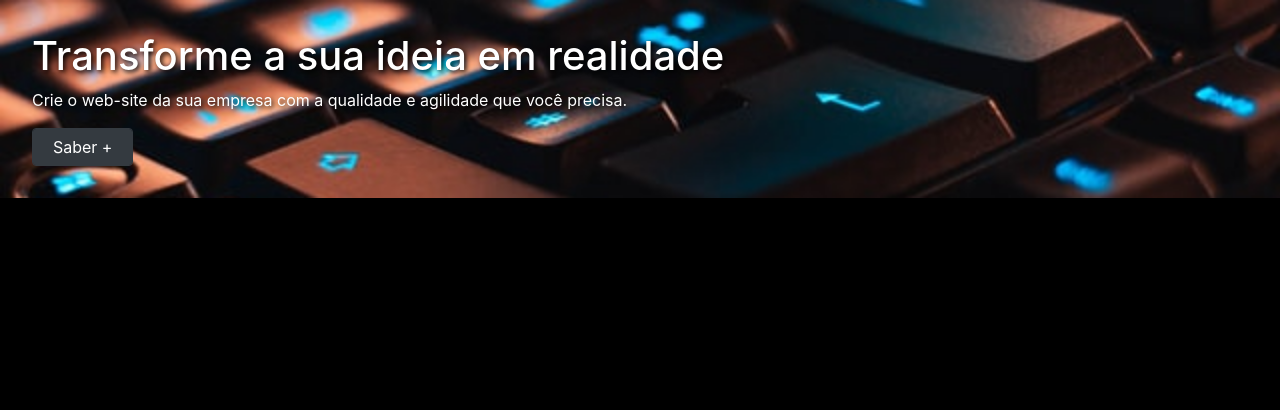
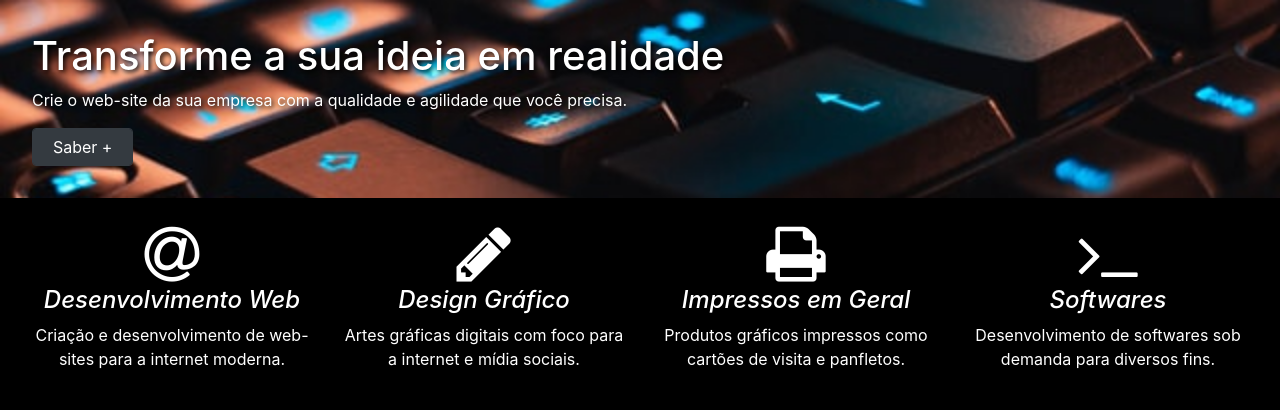
Before and after one commit to nathangmoreira/nathangmoreira.github.io, a PHP site: page / in a window 1280 px wide. Shown: the part 56-466 px from the top of the page. Run offline with PHP 8.4, Linux system fonts and the light colour scheme.

Commit message:
Chamada apresentação de serviços

```diff
--- a/estilo.css
+++ b/estilo.css
@@ -15,3 +15,14 @@ body{
 #btn-chamada-topo{
     margin-top: 1em;
 }
+
+#apresentacao-servicos{
+    text-align: center;
+}
+
+.mouse-hover:hover{
+    border-radius: 15px;
+    color: black !important;
+    background-color: white;
+    padding: 2em;
+}
--- a/index.html
+++ b/index.html
@@ -42,6 +42,36 @@
                 </div>
             </div>
 
+            <!--Apresentação de serviços-->
+            <div class="row mt-2 p-3" id="apresentacao-servicos">
+                <!--Desenvolvimento web-->
+                <div class="col-md-3 mouse-hover mb-4">
+                    <i class="fa fa-at fa-4x"></i>
+                    <i><h4>Desenvolvimento Web</h4></i>
+                    <span>Criação e desenvolvimento de web-sites para a internet moderna.</span>
+                </div>
+
+                <!--Design Gráfico-->
+                <div class="col-md-3 mouse-hover mb-4">
+                    <i class="fa fa-pencil fa-4x"></i>
+                    <i><h4>Design Gráfico</h4></i>
+                    <span>Artes gráficas digitais com foco para a internet e mídia sociais.</span>
+                </div>
+
+                <!--Impressos-->
+                <div class="col-md-3 mouse-hover mb-4">
+                    <i class="fa fa-print fa-4x"></i>
+                    <i><h4>Impressos em Geral</h4></i>
+                    <span>Produtos gráficos impressos como cartões de visita e panfletos.</span>
+                </div>
+
+                <!--Programação-->
+                <div class="col-md-3 mouse-hover mb-4">
+                    <i class="fa fa-terminal fa-4x"></i>
+                    <i><h4>Softwares</h4></i>
+                    <span>Desenvolvimento de softwares sob demanda para diversos fins.</span>
+                </div>
+            </div>
 
         </div>
 
```
